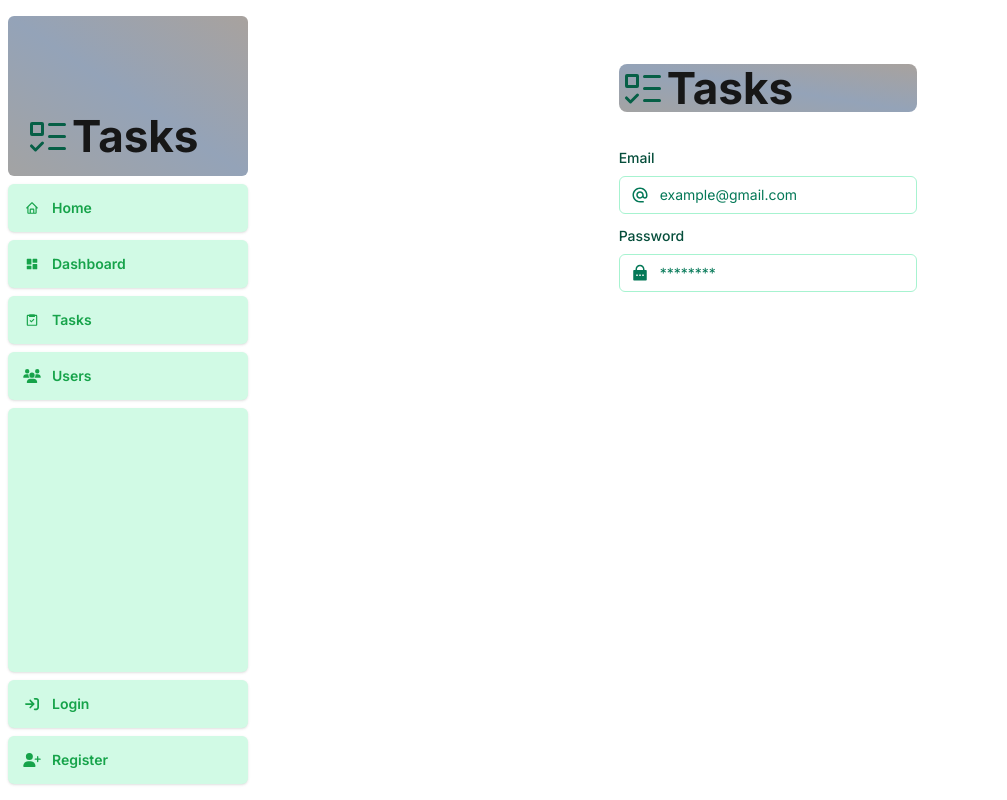
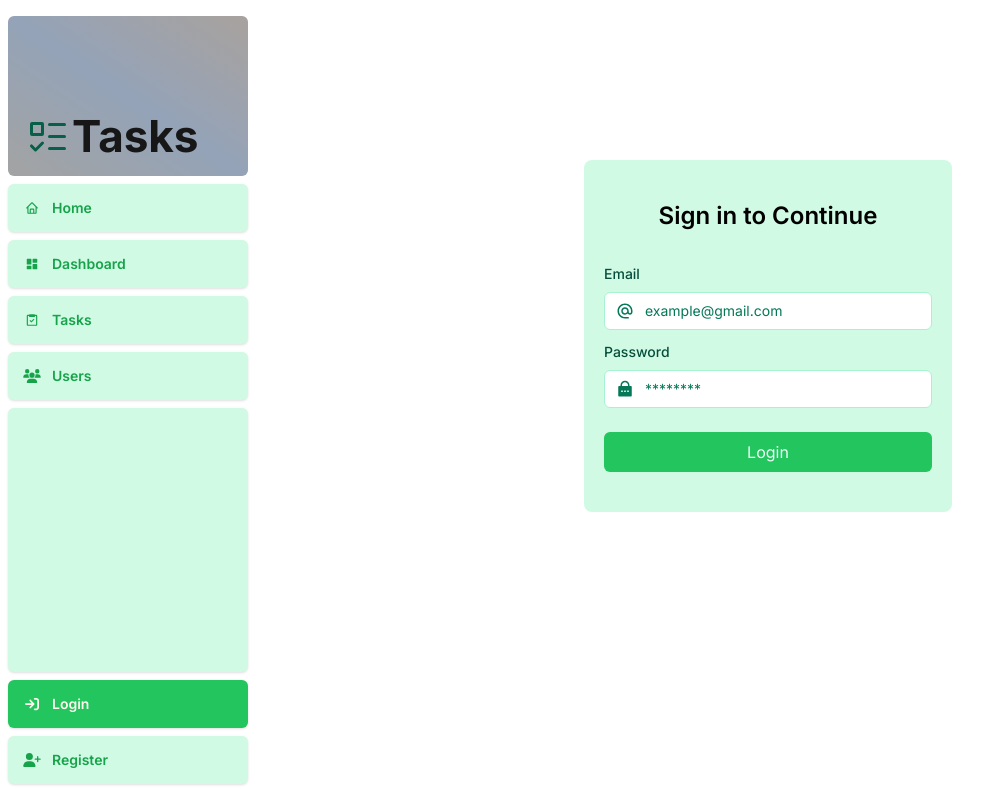
Before and after one commit to ahmad-elshowair/next-tasks, a Next.js app: page /login in a window 1280 px wide. Shown: the whole page, without its empty margins (0-1007 px from the left). Built offline with nearby package versions, Linux system fonts and the light colour scheme.

Commit message:
"Refactor Sidebar, Login, Register, and Task pages; update layout and styling"

```diff
--- /dev/null
+++ b/app/components/AuthLinks.tsx
@@ -0,0 +1,52 @@
+import clsx from "clsx";
+import Link from "next/link";
+import { usePathname } from "next/navigation";
+import {
+	FaArrowRightToBracket,
+	FaRightFromBracket,
+	FaUserPlus,
+} from "react-icons/fa6";
+
+const AuthLinks = () => {
+	const pathname = usePathname();
+	const session = { logged: false };
+	return (
+		<>
+			{!session.logged ? (
+				<>
+					<Link
+						href={"/login"}
+						className={clsx(
+							"sm:flex h-[48px] w-full grow items-center justify-center gap-2 rounded-md p-3 text-sm font-semibold lg:flex-none lg:justify-start md:p-2 md:px-3 shadow hover:bg-green-500 text-green-600 bg-emerald-100 hover:text-green-50  duration-200 ease-in-out",
+							{
+								"bg-green-500 text-orange-50": pathname === "/login",
+							},
+						)}>
+						<FaArrowRightToBracket className="w-6 font-bold" />
+						<span className="sm:hidden lg:block">Login</span>
+					</Link>
+					<Link
+						href={"/register"}
+						className={clsx(
+							"sm:flex h-[48px] w-full grow items-center justify-center gap-2 rounded-md p-3 text-sm font-semibold lg:flex-none md:justify-start md:p-2 md:px-3 shadow hover:bg-green-500 text-green-600 bg-emerald-100 hover:text-green-50 duration-200 ease-in-out",
+							{
+								"bg-green-500 text-orange-50": pathname === "/register",
+							},
+						)}>
+						<FaUserPlus className="w-6 font-bold" />
+						<span className="sm:hidden lg:block">Register</span>
+					</Link>
+				</>
+			) : (
+				<form action="">
+					<button className="flex h-[48px] w-full grow items-center justify-center gap-2 rounded-md p-3 text-sm font-semibold md:flex-none md:justify-start md:p-2 md:px-3 shadow hover:bg-green-500 text-green-600 bg-emerald-100 hover:text-green-50 duration-200 ease-in-out">
+						<FaRightFromBracket className="w-6" />
+						<span className="sm:hidden lg:block">Sign out</span>
+					</button>
+				</form>
+			)}
+		</>
+	);
+};
+
+export default AuthLinks;
--- /dev/null
+++ b/app/components/LoginForm.tsx
@@ -0,0 +1,60 @@
+import { MdOutlineAlternateEmail } from "react-icons/md";
+import { RiLockPasswordFill } from "react-icons/ri";
+
+const LoginForm = () => {
+	return (
+		<form action="">
+			<div className="flex flex-col bg-emerald-100 px-5 py-10 rounded-lg">
+				<h1 className="text-center font-semibold text-2xl mb-5">
+					Sign in to Continue
+				</h1>
+				<div className="mt-3 ">
+					<label
+						htmlFor="email"
+						className="block mb-2 text-sm font-medium text-emerald-900">
+						Email
+					</label>
+					<div className="relative">
+						<input
+							className="peer block w-full border border-emerald-200 pl-10 py-2 outline-2 text-sm placeholder:text-emerald-700 rounded-md"
+							name="email"
+							id="email"
+							placeholder="example@gmail.com"
+							aria-describedby="email-error"
+						/>
+						<MdOutlineAlternateEmail className="pointer-events-none absolute left-3 top-1/2 h-[18px] w-[18px] -translate-y-1/2 text-emerald-700" />
+					</div>
+				</div>
+				{/* display an error of the email if any  */}
+
+				<div className="mt-3 ">
+					<label
+						htmlFor="password"
+						className="block mb-2 text-sm font-medium text-emerald-900">
+						Password
+					</label>
+					<div className="relative">
+						<input
+							className="peer block w-full border border-emerald-200 pl-10 py-2 outline-2 text-sm placeholder:text-emerald-700 rounded-md"
+							name="password"
+							id="password"
+							type="password"
+							placeholder="********"
+							aria-describedby="password-error"
+						/>
+						<RiLockPasswordFill className="pointer-events-none absolute left-3 top-1/2 h-[18px] w-[18px] -translate-y-1/2 text-emerald-700" />
+					</div>
+				</div>
+				{/* display an error of the email if any  */}
+
+				<div className="mt-6">
+					<button className="rounded-md px-4 py-2 bg-green-500 hover:bg-green-600 duration-200 ease-in-out text-emerald-50 w-full ">
+						Login
+					</button>
+				</div>
+			</div>
+		</form>
+	);
+};
+
+export default LoginForm;
--- a/app/components/Sidebar.tsx
+++ b/app/components/Sidebar.tsx
@@ -1,48 +1,24 @@
 "use client";
+import AuthLinks from "@/app/components/AuthLinks";
+import NavLinks from "@/app/components/NavLinks";
 import TaskLogo from "@/app/components/TaskLogo";
-import Link from "next/link";
-import {
-	FaArrowRightToBracket,
-	FaRightFromBracket,
-	FaUserPlus,
-} from "react-icons/fa6";
-import NavLinks from "./NavLinks";
 
 const Sidebar = () => {
-	const session = { logged: false };
 	return (
-		<aside className="flex h-full flex-col px-3 py-4 md:px-2 sticky top-0">
+		<>
+			<section className="sm:w-full sm:h-fit lg:h-screen lg:w-64 sticky top-0">
+				<aside className="flex h-full flex-col px-3 py-4 md:px-2">
 					<section className="mb-2 flex sm:h-20 items-end justify-start rounded-md bg-gradient-to-tr from-neutral-400 via-slate-400 to-stone-400 p-4 lg:h-40">
 						<TaskLogo />
 					</section>
 					<div className="flex grow sm:flex-row justify-between sm:space-x-2 lg:flex-col lg:space-x-0 lg:space-y-2">
 						<NavLinks />
 						<div className="sm:hidden h-auto w-full grow rounded-md bg-emerald-100 lg:block shadow"></div>
-				{!session.logged ? (
-					<>
-						<Link
-							href={"/login"}
-							className="sm:flex h-[48px] w-full grow items-center justify-center gap-2 rounded-md p-3 text-sm font-semibold lg:flex-none lg:justify-start md:p-2 md:px-3 shadow hover:bg-green-500 text-green-600 bg-emerald-100 hover:text-green-50  duration-200 ease-in-out">
-							<FaArrowRightToBracket className="w-6 font-bold" />
-							<span className="sm:hidden lg:block">Login</span>
-						</Link>
-						<Link
-							href={"/register"}
-							className="sm:flex h-[48px] w-full grow items-center justify-center gap-2 rounded-md p-3 text-sm font-semibold lg:flex-none md:justify-start md:p-2 md:px-3 shadow hover:bg-green-500 text-green-600 bg-emerald-100 hover:text-green-50 duration-200 ease-in-out">
-							<FaUserPlus className="w-6 font-bold" />
-							<span className="sm:hidden lg:block">Register</span>
-						</Link>
-					</>
-				) : (
-					<form action="">
-						<button className="flex h-[48px] w-full grow items-center justify-center gap-2 rounded-md p-3 text-sm font-semibold md:flex-none md:justify-start md:p-2 md:px-3 shadow hover:bg-green-500 text-green-600 bg-emerald-100 hover:text-green-50 duration-200 ease-in-out">
-							<FaRightFromBracket className="w-6" />
-							<span className="sm:hidden lg:block">Sign out</span>
-						</button>
-					</form>
-				)}
+						<AuthLinks />
 					</div>
 				</aside>
+			</section>
+		</>
 	);
 };
 
--- a/app/components/tasks/CreateForm.tsx
+++ b/app/components/tasks/CreateForm.tsx
@@ -67,7 +67,7 @@ const CreateForm = () => {
 			</div>
 			<div className="mt-6 flex justify-end gap-4">
 				<Link
-					href={"/tasks"}
+					href={"/dashboard/tasks"}
 					className="flex h-10 items-center rounded-lg bg-emerald-100 px-4 text-sm font-medium text-emerald-600 transition-colors hover:bg-emerald-200">
 					Cancel
 				</Link>
--- a/app/dashboard/(overview)/page.tsx
+++ b/app/dashboard/(overview)/page.tsx
@@ -5,8 +5,8 @@ import { Suspense } from "react";
 
 const Dashboard = () => {
 	return (
-		<section className="flex w-full flex-col">
-			<h1 className="mb-4 text-xl md:text-2xl">Dashboard</h1>
+		<section className="flex w-full flex-col px-10 py-2">
+			<h1 className="md:mt-20 mb-4 text-xl md:text-2xl font-bold">Dashboard</h1>
 			<div className="grid gap-6 sm:grid-cols-2 lg:grid-cols-4">
 				<Suspense fallback={<CardsSkeleton />}>
 					<CardWrapper />
--- a/app/layout.tsx
+++ b/app/layout.tsx
@@ -18,12 +18,8 @@ export default function RootLayout({
 		<html lang="en">
 			<body className={`${inter.className} antialiased`}>
 				<div className="flex sm:flex-col lg:flex-row md:overflow-hidden">
-					<div className="sm:w-full sm:h-fit lg:h-screen  flex-none lg:w-64">
-						<Sidebar />
-					</div>
-					<main className="flex-grow p-6 md:overflow-y-auto md:p-12">
-						{children}
-					</main>
+					<Sidebar />
+					<main className="flex-grow md:overflow-y-auto">{children}</main>
 				</div>
 			</body>
 		</html>
--- a/app/login/page.tsx
+++ b/app/login/page.tsx
@@ -1,55 +1,12 @@
-import { MdOutlineAlternateEmail } from "react-icons/md";
-import { RiLockPasswordFill } from "react-icons/ri";
-import TaskLogo from "../components/TaskLogo";
+import LoginForm from "@/app/components/LoginForm";
 
 const LoginPage = () => {
 	return (
-		<main className="flex p-4 w-full justify-center items-center">
-			<section className="w-4/12 flex flex-col gap-6">
-				<div className="w-full rounded-lg bg-gradient-to-tr from-neutral-400 via-slate-400 to-stone-400">
-					<TaskLogo />
-				</div>
-				<form action="">
-					<div className="flex flex-col">
-						<div className="mt-3 ">
-							<label
-								htmlFor="email"
-								className="block mb-2 text-sm font-medium text-emerald-900">
-								Email
-							</label>
-							<div className="relative">
-								<input
-									className="peer block w-full border border-emerald-200 pl-10 py-2 outline-2 text-sm placeholder:text-emerald-700 rounded-md"
-									name="email"
-									id="email"
-									placeholder="example@gmail.com"
-									aria-describedby="email-error"
-								/>
-								<MdOutlineAlternateEmail className="pointer-events-none absolute left-3 top-1/2 h-[18px] w-[18px] -translate-y-1/2 text-emerald-700" />
-							</div>
-						</div>
-						<div className="mt-3 ">
-							<label
-								htmlFor="password"
-								className="block mb-2 text-sm font-medium text-emerald-900">
-								Password
-							</label>
-							<div className="relative">
-								<input
-									className="peer block w-full border border-emerald-200 pl-10 py-2 outline-2 text-sm placeholder:text-emerald-700 rounded-md"
-									name="password"
-									id="password"
-									type="password"
-									placeholder="********"
-									aria-describedby="password-error"
-								/>
-								<RiLockPasswordFill className="pointer-events-none absolute left-3 top-1/2 h-[18px] w-[18px] -translate-y-1/2 text-emerald-700" />
-							</div>
-						</div>
-					</div>
-				</form>
+		<section className="flex items-center justify-center md:h-screen">
+			<section className="relative mx-auto flex w-full max-w-[400px] flex-col space-y-2.5 p-4 md:-mt-32">
+				<LoginForm />
 			</section>
-		</main>
+		</section>
 	);
 };
 
--- a/app/page.tsx
+++ b/app/page.tsx
@@ -5,7 +5,7 @@ import { BsArrowRight } from "react-icons/bs";
 export default function Home() {
 	const session = { logged: false, name: "ahmad" };
 	return (
-		<main className="flex min-h-screen p-4 w-full">
+		<section className="flex min-h-screen p-4 w-full">
 			{/* <div className="flex h-20 shrink-0 items-end rounded-lg bg-gradient-to-tr from-neutral-400 via-slate-400 to-stone-400 p-4 md:h-52">
 				<TaskLogo />
 			</div> */}
@@ -37,7 +37,7 @@ export default function Home() {
 				</div>
 
 				{/* THE BANNER SECTION  */}
-				<div className="flex items-center justify-center p-6 md:px-28 md:py-12">
+				<div className="flex items-center justify-center p-6 md:px-28 md:py-8">
 					<Image
 						src={"/hero-desktop.png"}
 						height={760}
@@ -54,6 +54,6 @@ export default function Home() {
 					/>
 				</div>
 			</div>
-		</main>
+		</section>
 	);
 }
--- a/app/tasks/[id]/edit/page.tsx
+++ b/app/tasks/[id]/edit/page.tsx
@@ -8,7 +8,11 @@ const EditTaskPage = ({ params }: { params: { id: string } }) => {
 			<Breadcrumb
 				breadcrumbs={[
 					{ label: "Tasks", href: "/tasks" },
-					{ label: "Edit Task", href: `/tasks/${id}/edit`, active: true },
+					{
+						label: "Edit Task",
+						href: `/tasks/${id}/edit`,
+						active: true,
+					},
 				]}
 			/>
 			<EditForm />
--- a/app/tasks/page.tsx
+++ b/app/tasks/page.tsx
@@ -24,8 +24,8 @@ const TasksPage = async ({
 	const tasks = await fetchFilteredTasks(query, currentPage);
 
 	return (
-		<main className="p-4 w-full">
-			<h1 className="text-3xl font-bold mb-4 md:mb-8">Tasks</h1>
+		<main className="py-2 px-10 w-full">
+			<h1 className="md:mt-20 text-3xl font-bold mb-4 md:mb-8">Tasks</h1>
 			<section className="flex items-center justify-between gap-2">
 				<Search placeholder="Search Task..." />
 				<CreateBtn href="/tasks/create" label="Create Take" />
--- a/app/users/page.tsx
+++ b/app/users/page.tsx
@@ -21,8 +21,8 @@ const UsersPage = async ({
 	const totalPages = await fetchUsersPages(query);
 	const users = await fetchFilteredUsers(query, currentPage);
 	return (
-		<main className="p-4 w-full">
-			<h1 className="text-3xl font-bold mb-4 md:mb-8">Users</h1>
+		<main className="py-2 px-10 w-full">
+			<h1 className=" md:mt-20 text-3xl font-bold mb-4 md:mb-8">Users</h1>
 			<section className="flex items-center justify-between gap-2">
 				<Search placeholder="Search User..." />
 				<CreateBtn href="/users/create" label="Create User" />
```
Lines whose indentation alone changed are shown as unchanged.
